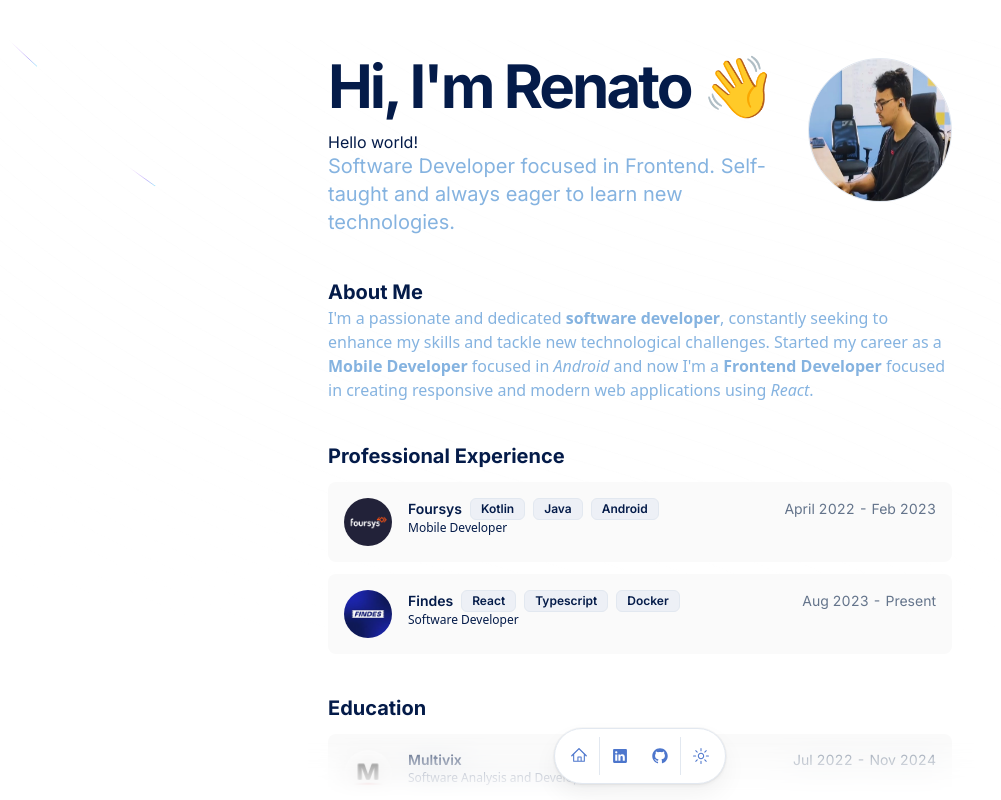
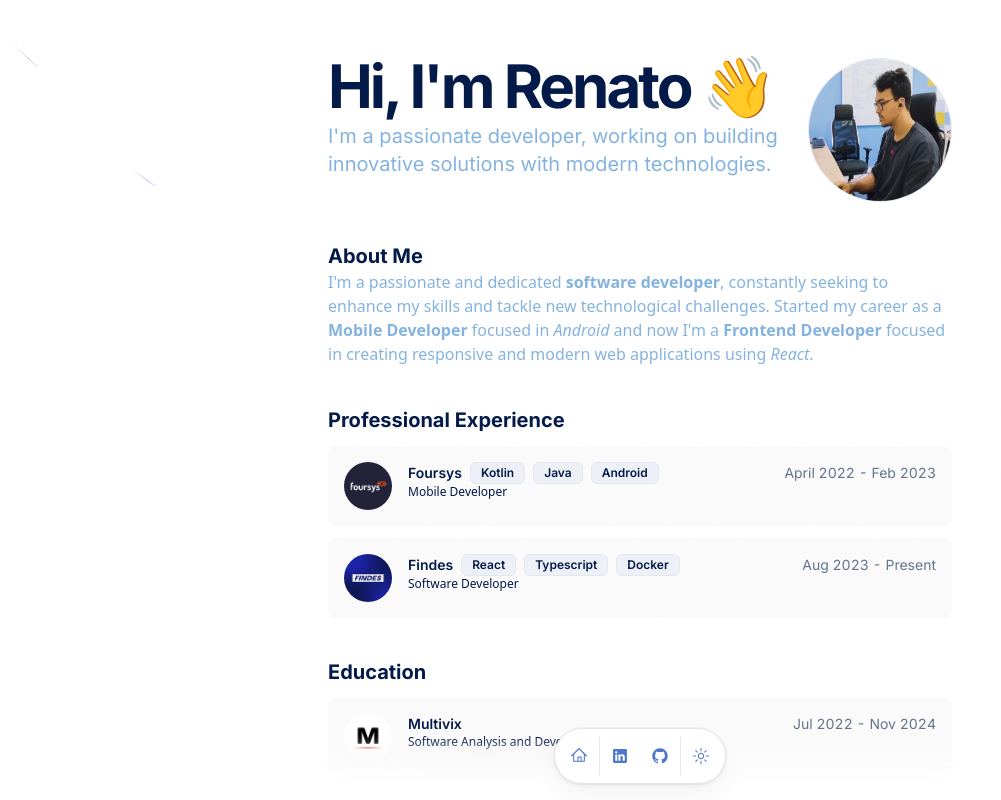
Before and after one commit to renatorrocha/portfolio-renato, a Next.js app: page /en in a window 1280 px wide. Shown: the top 800 px of the page, without its empty margins (0-1001 px from the left). Built offline with nearby package versions, Linux system fonts and the light colour scheme.

Commit message:
wip: internationalization

```diff
--- a/src/components/sections/hero.tsx
+++ b/src/components/sections/hero.tsx
@@ -6,7 +6,7 @@ import { Avatar, AvatarFallback, AvatarImage } from "../ui/avatar";
 import { useTranslations } from "next-intl";
 
 export default function HeroSection() {
-  const t = useTranslations("HomePage");
+  const t = useTranslations("Hero");
   return (
     <section id="hero">
       <div className="mx-auto w-full max-w-2xl space-y-8">
@@ -16,15 +16,13 @@ export default function HeroSection() {
               delay={BLUR_FADE_DELAY}
               className="text-3xl font-bold tracking-tighter sm:text-5xl xl:text-6xl/none"
               yOffset={8}
-              text={`Hi, I'm ${DATA.name.split(" ")[0]} 👋`}
+              text={t("greeting")}
             />
-
-            <p>{t("title")}</p>
 
             <BlurFadeText
               className="max-w-[600px] text-secondary md:text-xl"
               delay={BLUR_FADE_DELAY}
-              text={DATA.description}
+              text={t("description")}
             />
           </div>
 
--- /dev/null
+++ b/src/global.d.ts
@@ -0,0 +1,7 @@
+import en from "./services/i18n/messages/en.json";
+
+type Messages = typeof en;
+
+declare global {
+  interface IntlMessages extends Messages {}
+}
--- a/src/services/i18n/messages/en.json
+++ b/src/services/i18n/messages/en.json
@@ -1,6 +1,6 @@
 {
-  "HomePage": {
-    "title": "Hello world!",
-    "about": "Go to the about page"
+  "Hero": {
+    "greeting": "Hi, I'm Renato 👋",
+    "description": "I'm a passionate developer, working on building innovative solutions with modern technologies."
   }
 }
--- a/src/services/i18n/messages/pt.json
+++ b/src/services/i18n/messages/pt.json
@@ -1,5 +1,5 @@
 {
-  "HomePage": {
+  "Hero": {
     "title": "Olá Mundo!",
     "about": "teste"
   }
--- a/src/services/i18n/routing.ts
+++ b/src/services/i18n/routing.ts
@@ -4,7 +4,7 @@ import { createNavigation } from "next-intl/navigation";
 export const routing = defineRouting({
   locales: ["en", "pt"],
 
-  defaultLocale: "pt",
+  defaultLocale: "en",
 });
 
 export const { Link, redirect, usePathname, useRouter } =
```
